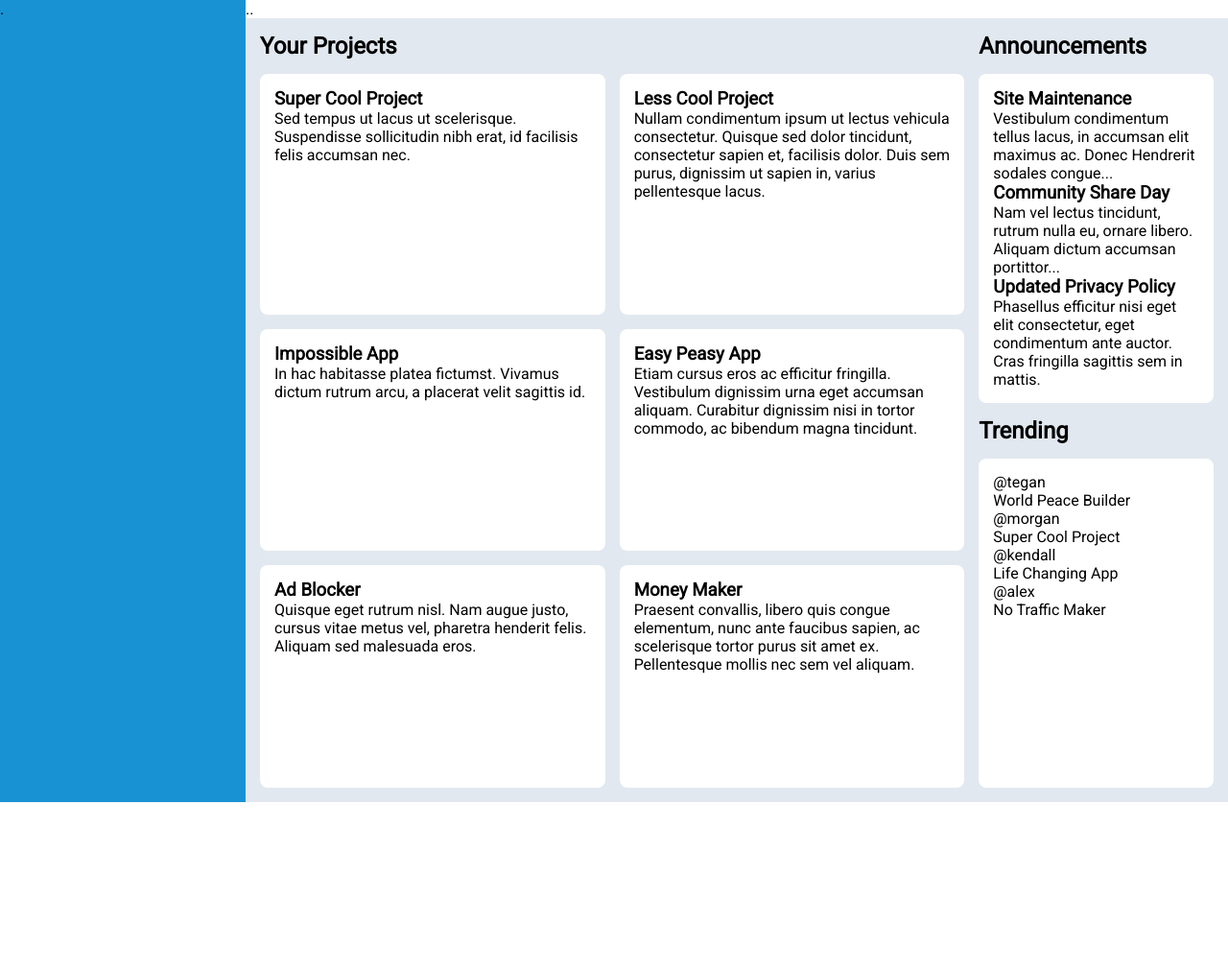
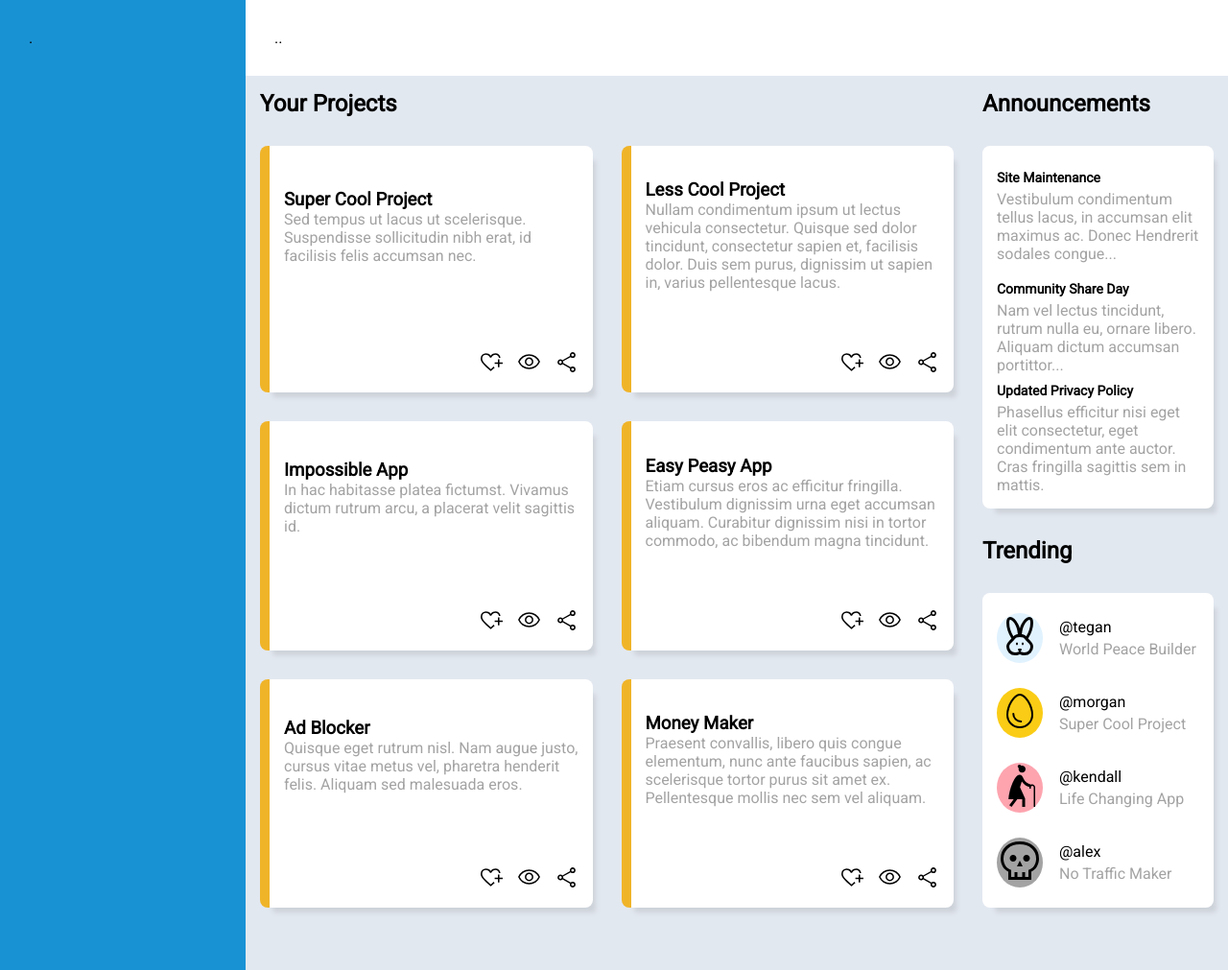
Before and after one commit to gergokiss-ctrl/odin-admin-dashboard, a plain HTML site: page index.html in a window 1280 px wide. Shown: the whole page at 96% size. Before the commit the page ends 836 px from the top, so only its background shows below. Drawn offline with Linux system fonts and the light colour scheme.

Commit message:
Edit index.html and style.css files

```diff
--- a/index.html
+++ b/index.html
@@ -22,46 +22,91 @@
         <div class="main-content">
             <div class="projects">
                 <h2>Your Projects</h2>
-                <div class="card">
+                <div class="card article">
+                    <div>
                         <h3>Super Cool Project</h3>
                         <p>Sed tempus ut lacus ut scelerisque. Suspendisse sollicitudin nibh erat, id facilisis felis
                             accumsan nec.</p>
                     </div>
+                    <div class="buttons">
+                        <img src="/images/buttons/heart_plus_FILL0_wght400_GRAD0_opsz48.svg" alt="Favorite button">
+                        <img src="/images/buttons/visibility_FILL0_wght400_GRAD0_opsz48.svg" alt="View button">
+                        <img src="images/buttons/share_FILL0_wght400_GRAD0_opsz48.svg" alt="Share button">
+                    </div>
+                </div>
 
-                <div class="card">
+                <div class="card article">
+                    <div>
                         <h3>Less Cool Project</h3>
-                    <p>Nullam condimentum ipsum ut lectus vehicula consectetur. Quisque sed dolor tincidunt, consectetur
-                        sapien et, facilisis dolor. Duis sem purus, dignissim ut sapien in, varius pellentesque lacus.
+                        <p>Nullam condimentum ipsum ut lectus vehicula consectetur. Quisque sed dolor tincidunt,
+                            consectetur
+                            sapien et, facilisis dolor. Duis sem purus, dignissim ut sapien in, varius pellentesque
+                            lacus.
                         </p>
                     </div>
-
-                <div class="card">
-                    <h3>Impossible App</h3>
-                    <p>In hac habitasse platea fictumst. Vivamus dictum rutrum arcu, a placerat velit sagittis id.</p>
+                    <div class="buttons">
+                        <img src="/images/buttons/heart_plus_FILL0_wght400_GRAD0_opsz48.svg" alt="Favorite button">
+                        <img src="/images/buttons/visibility_FILL0_wght400_GRAD0_opsz48.svg" alt="View button">
+                        <img src="images/buttons/share_FILL0_wght400_GRAD0_opsz48.svg" alt="Share button">
+                    </div>
                 </div>
 
-                <div class="card">
+                <div class="card article">
+                    <div>
+                        <h3>Impossible App</h3>
+                        <p>In hac habitasse platea fictumst. Vivamus dictum rutrum arcu, a placerat velit sagittis id.
+                        </p>
+                    </div>
+                    <div class="buttons">
+                        <img src="/images/buttons/heart_plus_FILL0_wght400_GRAD0_opsz48.svg" alt="Favorite button">
+                        <img src="/images/buttons/visibility_FILL0_wght400_GRAD0_opsz48.svg" alt="View button">
+                        <img src="images/buttons/share_FILL0_wght400_GRAD0_opsz48.svg" alt="Share button">
+                    </div>
+                </div>
+
+                <div class="card article">
+                    <div>
                         <h3>Easy Peasy App</h3>
                         <p>Etiam cursus eros ac efficitur fringilla. Vestibulum dignissim urna eget accumsan aliquam.
                             Curabitur dignissim nisi in tortor commodo, ac bibendum magna tincidunt.</p>
                     </div>
+                    <div class="buttons">
+                        <img src="/images/buttons/heart_plus_FILL0_wght400_GRAD0_opsz48.svg" alt="Favorite button">
+                        <img src="/images/buttons/visibility_FILL0_wght400_GRAD0_opsz48.svg" alt="View button">
+                        <img src="images/buttons/share_FILL0_wght400_GRAD0_opsz48.svg" alt="Share button">
+                    </div>
+                </div>
 
-                <div class="card">
+                <div class="card article">
+                    <div>
                         <h3>Ad Blocker</h3>
                         <p>Quisque eget rutrum nisl. Nam augue justo, cursus vitae metus vel, pharetra henderit felis.
                             Aliquam sed malesuada eros.</p>
                     </div>
+                    <div class="buttons">
+                        <img src="/images/buttons/heart_plus_FILL0_wght400_GRAD0_opsz48.svg" alt="Favorite button">
+                        <img src="/images/buttons/visibility_FILL0_wght400_GRAD0_opsz48.svg" alt="View button">
+                        <img src="images/buttons/share_FILL0_wght400_GRAD0_opsz48.svg" alt="Share button">
+                    </div>
+                </div>
 
-                <div class="card">
+                <div class="card article">
+                    <div>
                         <h3>Money Maker</h3>
                         <p>Praesent convallis, libero quis congue elementum, nunc ante faucibus sapien, ac scelerisque
                             tortor purus sit amet ex. Pellentesque mollis nec sem vel aliquam.</p>
+                    </div>
+                    <div class="buttons">
+                        <img src="/images/buttons/heart_plus_FILL0_wght400_GRAD0_opsz48.svg" alt="Favorite button">
+                        <img src="/images/buttons/visibility_FILL0_wght400_GRAD0_opsz48.svg" alt="View button">
+                        <img src="images/buttons/share_FILL0_wght400_GRAD0_opsz48.svg" alt="Share button">
+                    </div>
                 </div>
             </div>
 
             <div class="announcements">
                 <h2>Announcements</h2>
-                <div class="card">
+                <div class="card announcements-container">
                     <div>
                         <h3>Site Maintenance</h3>
                         <p>Vestibulum condimentum tellus lacus, in accumsan elit maximus ac. Donec Hendrerit sodales
@@ -85,24 +130,38 @@
 
             <div class="trending">
                 <h2>Trending</h2>
-                <div class="card">
+                <div class="card trending-container">
+                    <div class="profile-1">
+                        <img src="/images/users/cruelty_free_FILL0_wght400_GRAD0_opsz48.svg"
+                            alt="Profile picture of @tegan">
+                    </div>
                     <div class="user">
-                        <p>@tegan</p>
+                        <p class="handle">@tegan</p>
                         <p>World Peace Builder</p>
                     </div>
 
+                    <div class="profile-2">
+                        <img src="/images/users/egg_FILL0_wght400_GRAD0_opsz48.svg" alt="Profile picture of @morgan">
+                    </div>
                     <div class="user">
-                        <p>@morgan</p>
+                        <p class="handle">@morgan</p>
                         <p>Super Cool Project</p>
                     </div>
 
+                    <div class="profile-3">
+                        <img src="images/users/elderly_woman_FILL0_wght400_GRAD0_opsz48.svg"
+                            alt="Profile picture of @kendall">
+                    </div>
                     <div class="user">
-                        <p>@kendall</p>
+                        <p class="handle">@kendall</p>
                         <p>Life Changing App</p>
                     </div>
 
+                    <div class="profile-4">
+                        <img src="images/users/skull_FILL0_wght400_GRAD0_opsz48.svg" alt="Profile picture of @alex">
+                    </div>
                     <div class="user">
-                        <p>@alex</p>
+                        <p class="handle">@alex</p>
                         <p>No Traffic Maker</p>
                     </div>
                 </div>
--- a/style.css
+++ b/style.css
@@ -9,6 +9,12 @@
     display: grid;
     grid-template-columns: 1fr 4fr;
     grid-template-rows: 1fr 4fr;
+}
+
+.sidebar,
+.header,
+.main-content {
+    padding: 30px;
 }
 
 .sidebar {
@@ -28,11 +34,10 @@
     padding: 15px;
     grid-column: 2 / 3;
     grid-row: 2 / 3;
-
     display: grid;
     grid-template-columns: 3fr 1fr;
     grid-template-rows: repeat(2, 1fr);
-    gap: 15px;
+    gap: 30px;
 }
 
 .projects,
@@ -40,21 +45,100 @@
 .trending {
     display: grid;
     grid-template-rows: max-content;
-    gap: 15px;
+    gap: 30px;
 }
 
 .projects {
     grid-row: 1 / 3;
+    grid-template-columns: repeat(2, 1fr);
+    margin-bottom: 50px;
+}
 
-    grid-template-columns: repeat(2, 1fr);
+.trending {
+    margin-bottom: 50px;
+}
+
+.article {
+    display: grid;
+    justify-items: start;
+    align-items: center;
+    border-left: 10px solid #F0B429;
+}
+
+.buttons {
+    place-self: end;
+}
+
+.buttons>img {
+    max-height: 25px;
+    padding-left: 10px;
 }
 
 .projects>h2 {
     grid-column: 1 / 3;
 }
 
+.announcements h3 {
+    font-size: 14px;
+    padding-bottom: 5px;
+}
+
+.announcements-container,
+.trending-container {
+    display: grid;
+    align-items: center;
+}
+
+.announcements-container {
+    grid-template-rows: repeat(3, 1fr);
+    align-items: center;
+}
+
+.trending-container {
+    grid-template-columns: max-content 1fr;
+    grid-template-rows: repeat(4, 1fr);
+    gap: 15px;
+}
+
 .card {
     background-color: #FFFFFF;
     border-radius: 8px;
     padding: 15px;
+    box-shadow: 8px 10px 5px -5px #CDD2D9;
 }
+
+.card p {
+    color: #A3A3A3;
+}
+
+.user p {
+    padding: 2px;
+}
+
+.user .handle {
+    color: #000000;
+}
+
+.profile-1,
+.profile-2,
+.profile-3,
+.profile-4 {
+    width: fit-content;
+    border-radius: 50%;
+}
+
+.profile-1 {
+    background-color: #E0F2FE;
+}
+
+.profile-2 {
+    background-color: #FACC15;
+}
+
+.profile-3 {
+    background-color: #FDA4AF;
+}
+
+.profile-4 {
+    background-color: #A3A3A3;
+}
```
Also changed, not shown: images/buttons/heart_plus_FILL0_wght400_GRAD0_opsz48.svg (added), images/buttons/share_FILL0_wght400_GRAD0_opsz48.svg (added), images/buttons/visibility_FILL0_wght400_GRAD0_opsz48.svg (added), images/users/cruelty_free_FILL0_wght400_GRAD0_opsz48.svg (added), images/users/egg_FILL0_wght400_GRAD0_opsz48.svg (added), images/users/elderly_woman_FILL0_wght400_GRAD0_opsz48.svg (added), images/users/skull_FILL0_wght400_GRAD0_opsz48.svg (added). Lines whose indentation alone changed are shown as unchanged.
